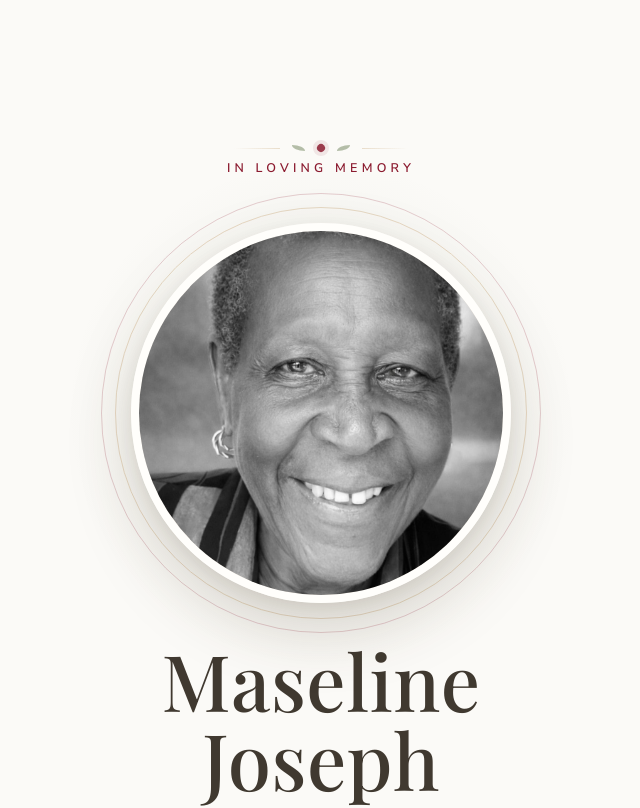
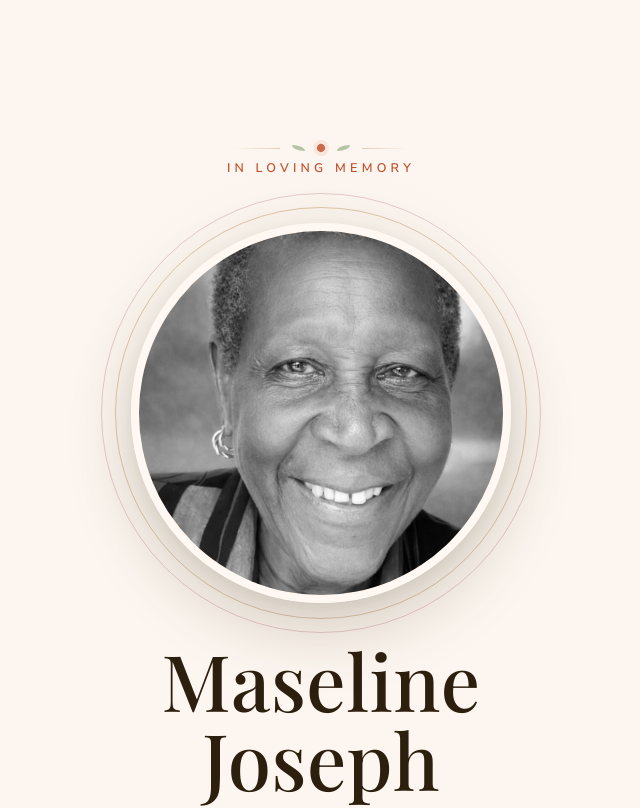
Before and after one commit to CaffeinatedCoder91/grandma, a Next.js app: page / in a window 1280 px wide. Shown: the top 808 px of the page, without its empty margins (319-959 px from the left). Built offline with nearby package versions, Linux system fonts and the light colour scheme.

Commit message:
Update color palette to warmer, more sophisticated tones

```diff
--- a/src/styles/theme.ts
+++ b/src/styles/theme.ts
@@ -1,21 +1,23 @@
+import { tokens } from "./tokens";
+
 export const theme = {
   colors: {
-    pageBg: "#FBFAF7",
-    cream: "#FBF6EE",
-    creamDeep: "#F6EEE1",
-    ivory: "#F1E7D8",
-    ivoryLine: "#E6D8C3",
-    surface: "#FFFDF9",
-    portraitBorder: "#FFFEFB",
-    rose: "#8B1A2F",
-    roseBright: "#A8324A",
-    rosePressed: "#761225",
-    roseMist: "rgba(139, 26, 47, 0.10)",
-    sage: "#92A183",
-    sageDeep: "#6F7E61",
-    ink: "#403930",
-    inkSoft: "#6B6155",
-    inkFaint: "#908577",
+    pageBg: tokens.colors.pageBg,
+    cream: tokens.colors.cream,
+    creamDeep: tokens.colors.creamDeep,
+    ivory: tokens.colors.ivory,
+    ivoryLine: tokens.colors.ivoryLine,
+    surface: tokens.colors.cardSurface,
+    portraitBorder: tokens.colors.portraitBorder,
+    rose: tokens.colors.rose,
+    roseBright: tokens.colors.roseBright,
+    rosePressed: tokens.colors.rosePressed,
+    roseMist: tokens.colors.roseMist,
+    sage: tokens.colors.sage,
+    sageDeep: tokens.colors.sageDeep,
+    ink: tokens.colors.ink,
+    inkSoft: tokens.colors.inkSoft,
+    inkFaint: tokens.colors.inkFaint,
   },
   fonts: {
     serif: "var(--font-playfair), 'Playfair Display', Georgia, serif",
--- /dev/null
+++ b/src/styles/tokens.ts
@@ -0,0 +1,20 @@
+export const tokens = {
+  colors: {
+    pageBg: "#FDF6F0",
+    cream: "#FAF0E6",
+    creamDeep: "#F5E6D3",
+    ivory: "#EDD9C0",
+    ivoryLine: "#DEC5A8",
+    cardSurface: "#FFFAF5",
+    portraitBorder: "#FFF8F2",
+    rose: "#C4512A",
+    roseBright: "#D4623A",
+    rosePressed: "#A8431F",
+    roseMist: "rgba(196,81,42,0.10)",
+    sage: "#8FAF7E",
+    sageDeep: "#5E8A4A",
+    ink: "#2D1F0E",
+    inkSoft: "#5C3D1E",
+    inkFaint: "#9C7A5A",
+  },
+} as const;
```
